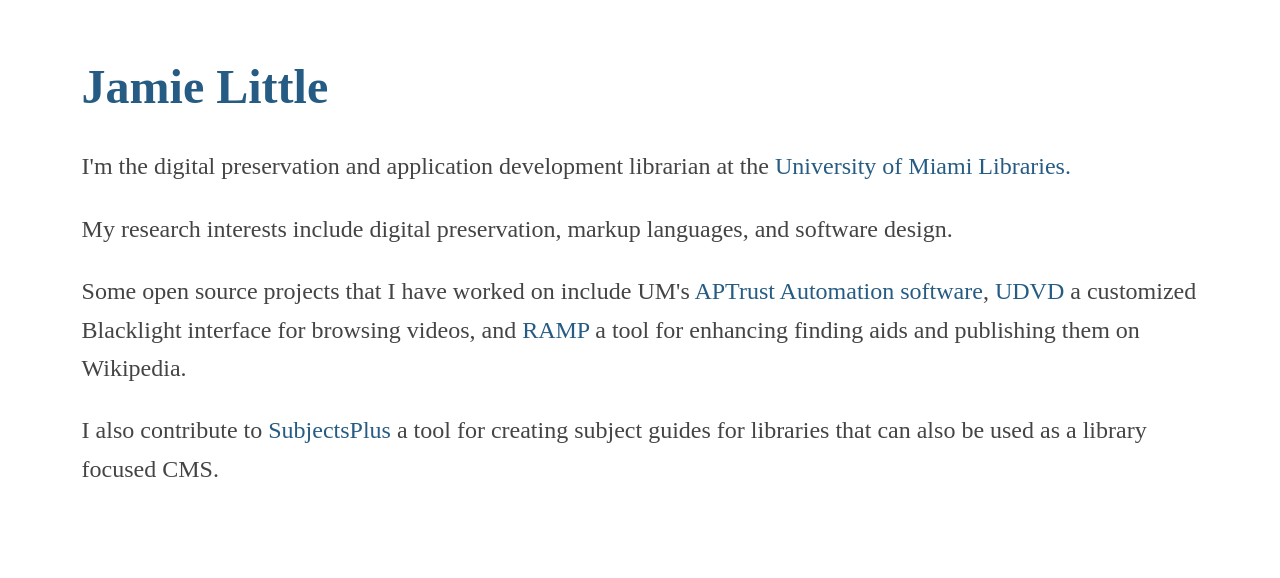
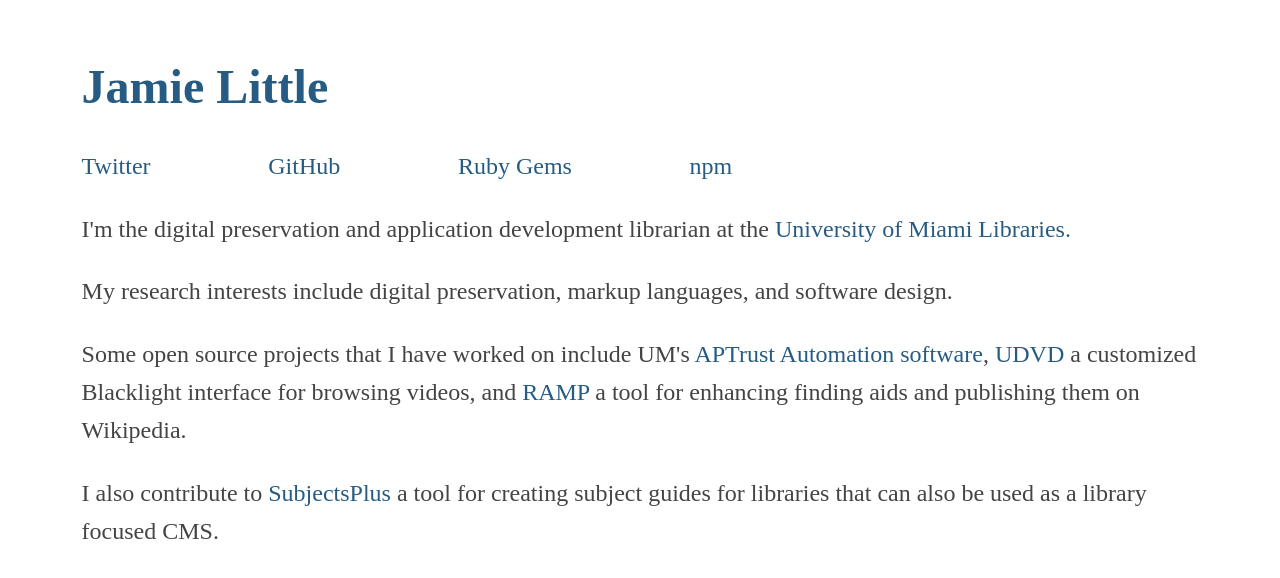
Before and after one commit to little9/little9.github.io, a Jekyll site: the page built from index.html, in a window 1280 px wide. Shown: the top 578 px of the page. Built offline with Jekyll 4.4.1, drawn with Linux system fonts in a browser that asks for light colours.

Commit message:
updating header

```diff
--- a/_includes/header.html
+++ b/_includes/header.html
@@ -6,10 +6,15 @@
 
     <nav class="site-nav">
       <div class="trigger">
-
       </div>
     </nav>
-
+    <ul class="external-links">
+      <li><a href="https://twitter.com/ajamielittle">Twitter</a></li>
+      <li><a href="https://github.com/little9">GitHub</a>
+      <li><a href="https://rubygems.org/profiles/little9">Ruby Gems</a></li>
+      <li><a href="https://www.npmjs.com/~little9">
+      npm</a></li>
+    </ul>
   </div>
 
 </header>
--- a/_sass/_base.scss
+++ b/_sass/_base.scss
@@ -18,6 +18,18 @@
   transition: 0.4 ease;
 }
 
+.external-links {
+display: inline;
+list-style-type: none;;
+padding-left:0;
+}
+
+.external-links li {
+    display:inline;
+    padding-right:10%;
+    margin-bottom:2%;
+}
+
 
 a:link,
 a:visited { color: #265C83; }
```
Also changed, not shown: 3 other files.
